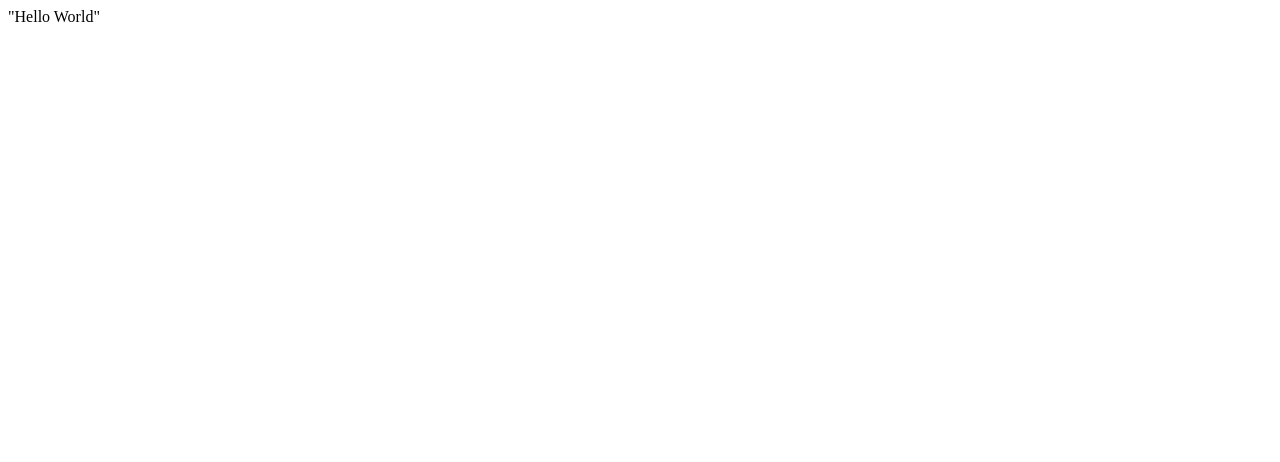
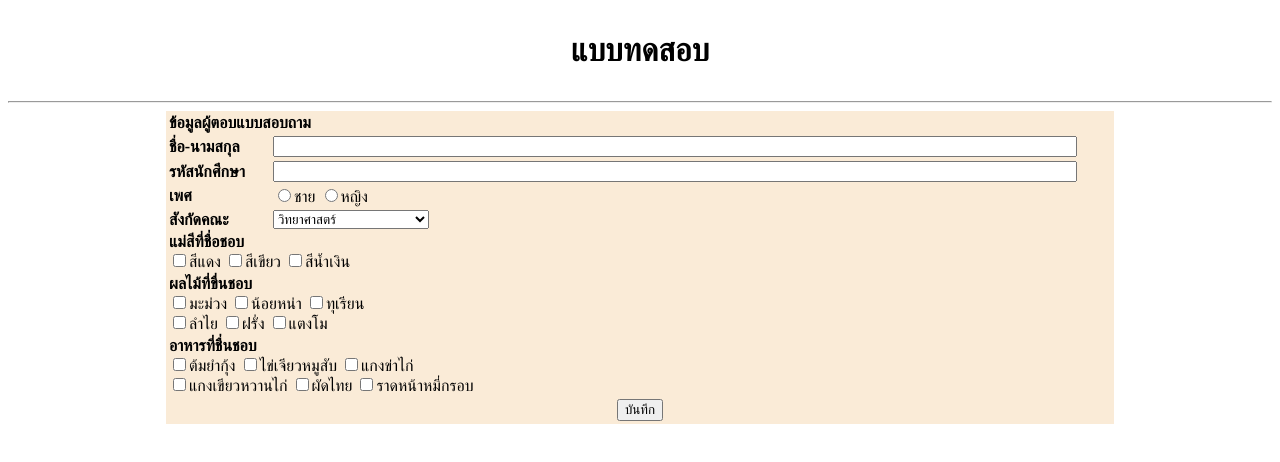
Before and after one commit to adison119/adison119.github.io, a plain HTML site: page index.html in a window 1280 px wide. Drawn offline with Linux system fonts and the light colour scheme.

Commit message:
Update index.html

```diff
--- a/index.html
+++ b/index.html
@@ -1 +1,105 @@
-"Hello World"
+<!DOCTYPE html>
+<html lang="en">
+<head>
+    <meta charset="UTF-8">
+    <meta name="viewport" content="width=device-width, initial-scale=1.0">
+    <title>Document</title>
+    <style>
+        table {
+            width: 75%;
+            background-color: antiquewhite;
+        }
+
+
+    </style>
+</head>
+<body>
+    <h1><p style="text-align: center;">แบบทดสอบ</p></h1>
+    <hr>
+    <table align="center" width="100%" border="0px">
+        <tr>
+       <td colspan="2">
+        <b>ข้อมูลผู้ตอบแบบสอบถาม</b></td>
+    </tr>
+       <tr><td width="100px">
+        <b>ชื่อ-นามสกุล</b>
+    </td>
+        <td>
+            <input type="text" style="width: 95%;">
+        </td>
+    </tr>
+       <tr>
+        <td>
+            <b>รหัสนักศึกษา</b>
+        </td>
+        <td><input type="text"style="width: 95%;"></td>
+       </tr>
+    <tr>
+        <td>
+            <b>เพศ</b>
+        </td>
+        <td>
+            <input type="radio" name="gender">ชาย
+            <input type="radio" name="gender">หญิง
+        </td>
+    </tr>
+    <tr>
+        <td>
+            <b>สังกัดคณะ</b>
+        </td>
+        <td>
+            <select name="" id="">
+                <option value="">วิทยาศาสตร์</option>
+                <option value="">วิทยาการคอมพิวเตอร์</option>
+                <option value="">ครุศาสตร์</option>
+                <option value="">บริหารธุรกิจและการจัดการ</option>
+                <option value="">มนุษย์ศาสตร์</option>
+                <option value="">เทคโนโลยีอุตสาหกรรม</option>
+                <option value="">เกษตรศาสตร์</option>
+                <option value="">พยาบาลศาสตร์</option>
+                <option value="">สาธารณสุขศาสตร์</option>
+                <option value="">แพทย์แผนไทยและทางเลือก</option>
+                <option value="">นิติศาสตร์</option>
+            </select>
+        </td>
+    </tr>
+    <tr>
+        <td colspan="2">
+            <b>แม่สีที่ชื่อชอบ</b><br>
+            <input type="checkbox">สีแดง
+            <input type="checkbox">สีเขียว
+            <input type="checkbox">สีน้ำเงิน
+        </td>
+    </tr>
+    <tr>
+        <td colspan="2">
+            <b>ผลไม้ที่ขื่นชอบ</b><br>
+            <input type="checkbox">มะม่วง
+            <input type="checkbox">น้อยหน่า
+            <input type="checkbox">ทุเรียน
+            <br>
+            <input type="checkbox">ลำไย
+            <input type="checkbox">ฝรั่ง
+            <input type="checkbox">แตงโม
+        </td>
+    </tr>
+    <tr>
+        <td colspan="2">
+            <b>อาหารที่ชื่นชอบ</b><br>
+            <input type="checkbox">ต้มยำกุ้ง
+            <input type="checkbox">ไข่เจียวหมูสับ
+            <input type="checkbox">แกงข่าไก่
+            <br>
+            <input type="checkbox">แกงเขียวหวานไก่
+            <input type="checkbox">ผัดไทย
+            <input type="checkbox">ราดหน้าหมี่กรอบ
+        </td>
+    </tr>
+    <tr>
+        <td align="center" colspan="2">
+            <input type="button"value="บันทึก">
+        </td>
+    </tr>
+    </table>
+</body>
+</html>
```
